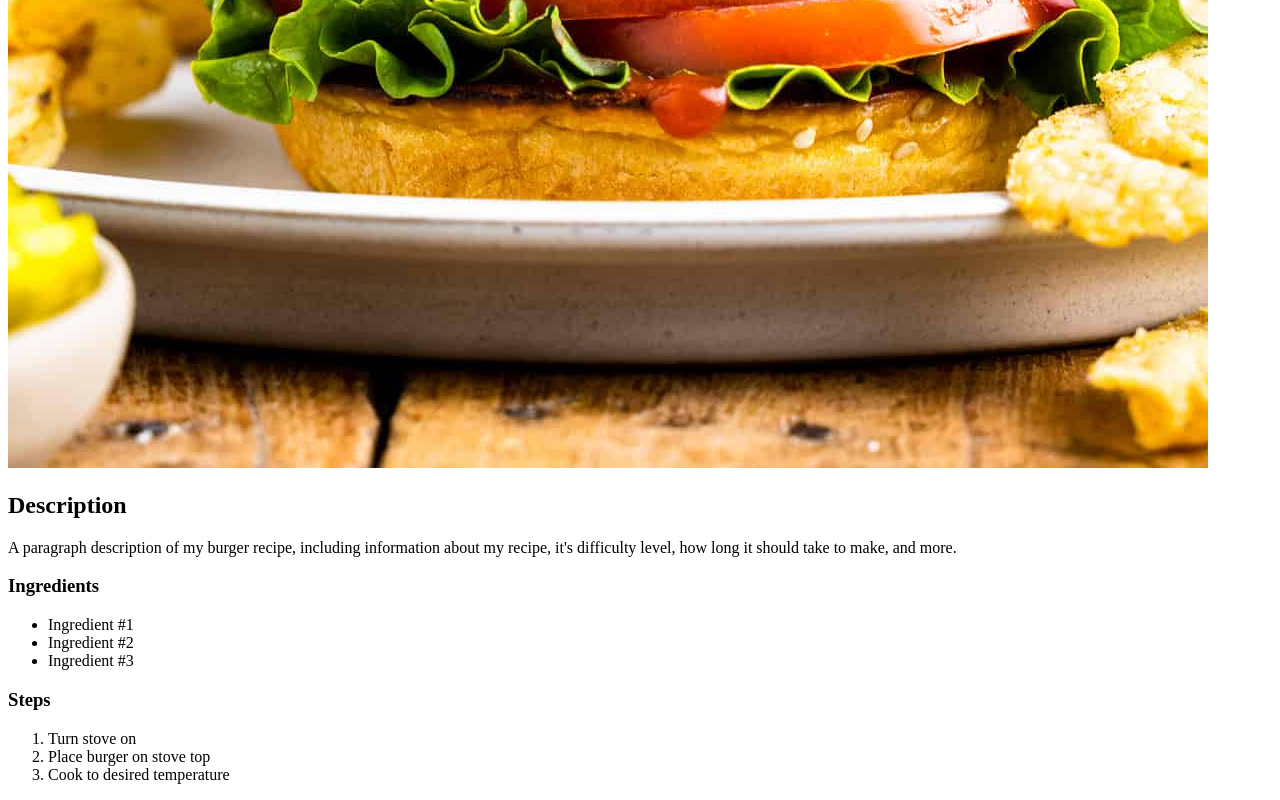
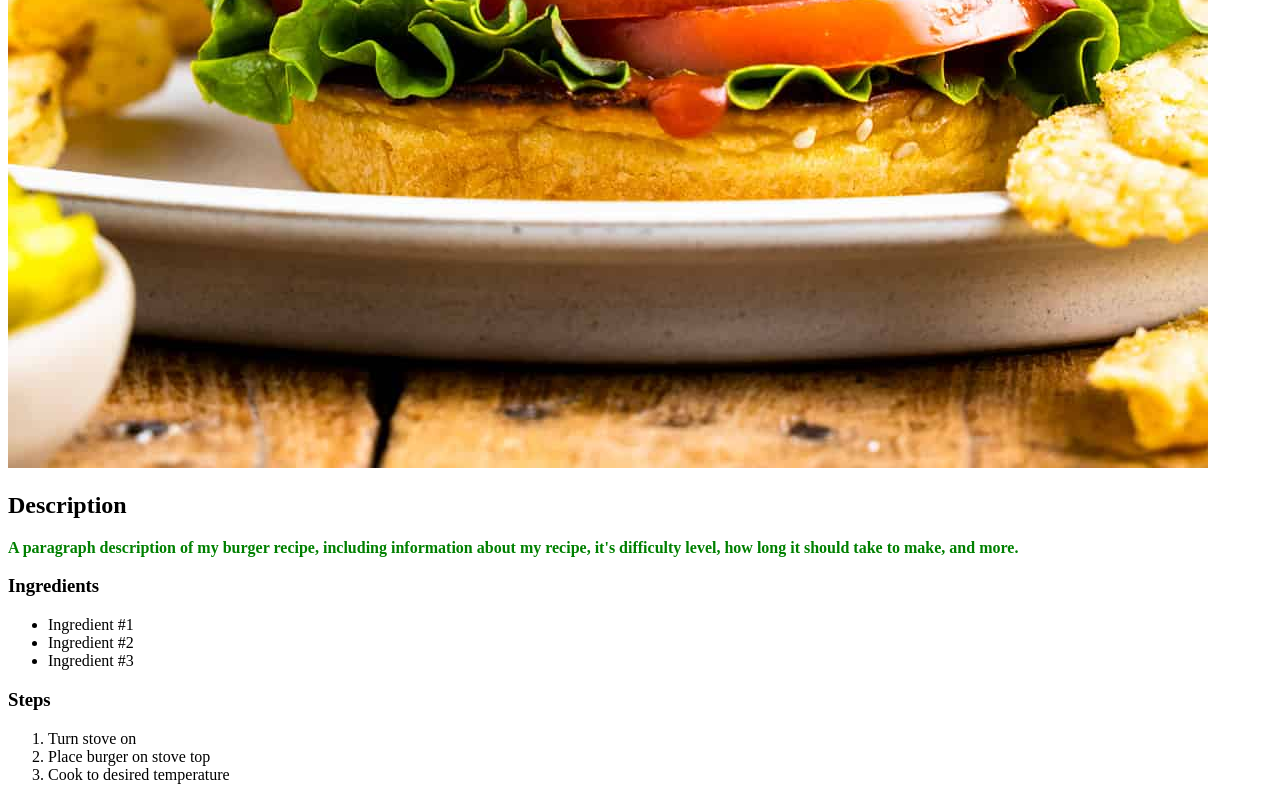
Before and after one commit to st0k3r/odin-recipes, a plain HTML site: page recipes/burger.html in a window 1280 px wide. Shown: the part 848-1648 px from the top of the page. Drawn offline with Linux system fonts and the light colour scheme.

Commit message:
Add style sheet to all pages
Experimentation with cascade and style elements.

```diff
--- a/recipes/burger.html
+++ b/recipes/burger.html
@@ -6,6 +6,7 @@
 	<meta charset="UTF-8">
 	<meta name="viewport" content="width=device-width, initial-scale=1.0">
 	<title></title>
+    <link rel="stylesheet" href="../style.css">
 </head>
 
 <body>
@@ -14,7 +15,7 @@
     <br></br>
     <img src="../img/burger.jpg" alt="Picture of Burger">
     <h2>Description</h2>
-    <p>A paragraph description of my burger recipe, including information about my recipe, it's difficulty level, how long it should take to make, and more.</p>
+    <p class="burger-paragraph">A paragraph description of my burger recipe, including information about my recipe, it's difficulty level, how long it should take to make, and more.</p>
     <h3>Ingredients</h3>
     <ul>
         <li>Ingredient #1</li>
--- /dev/null
+++ b/style.css
@@ -0,0 +1,12 @@
+h1 {
+    color: blue;
+}
+
+p {
+    color: red;
+}
+
+.burger-paragraph {
+    color: green;
+    font-weight: 800;
+}
```
Also changed, not shown: index.html (+1 -0 lines), recipes/lasagna.html (+1 -0 lines), recipes/spaghetti.html (+1 -0 lines).
